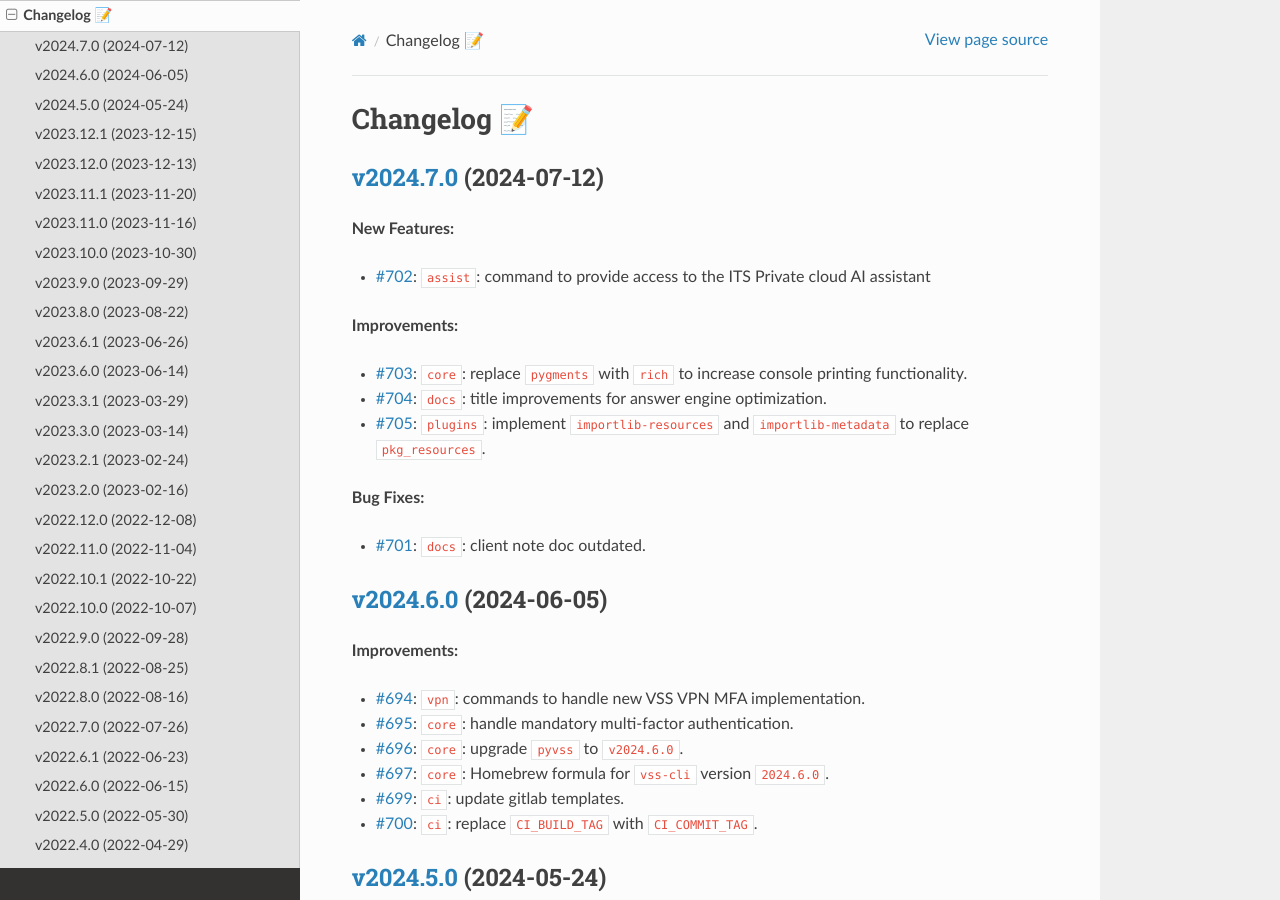
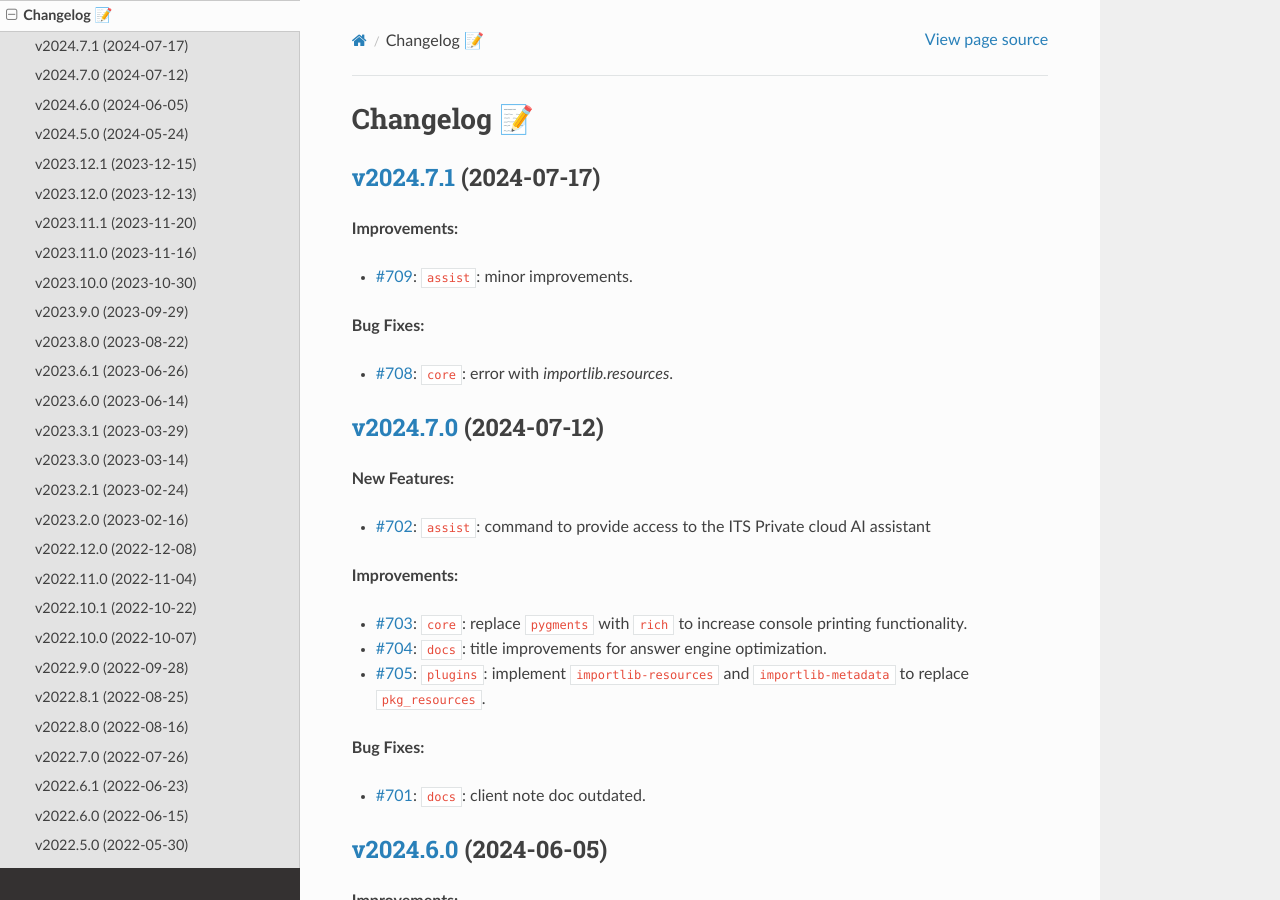
Before and after one commit to EIS-ITS/vss-cli, a Sphinx documentation site: the page built from docs/changelog.rst, in a window 1280 px wide and 900 px high. Built offline with Sphinx 7.4.7 and the Read the Docs theme 2.0.0, drawn with Linux system fonts in a browser that asks for light colours; the version number could not be read and is left out.

Commit message:
Issue #710: 🎉Version release v2024.7.1 - fixes #710

```diff
--- a/docs/changelog.rst
+++ b/docs/changelog.rst
@@ -1,5 +1,19 @@
 Changelog 📝
 ============
+
+
+`v2024.7.1 <https://gitlab-ee.eis.utoronto.ca/vss/vss-cli/tags/v2024.7.1>`_ (2024-07-17)
+------------------------------------------------------------------------------------------
+
+**Improvements:**
+
+- `#709 <https://gitlab-ee.eis.utoronto.ca/vss/vss-cli/issues/709>`_: ``assist``: minor improvements.
+
+**Bug Fixes:**
+
+- `#708 <https://gitlab-ee.eis.utoronto.ca/vss/vss-cli/issues/708>`_: ``core``: error with `importlib.resources`.
+
+
 
 `v2024.7.0 <https://gitlab-ee.eis.utoronto.ca/vss/vss-cli/tags/v2024.7.0>`_ (2024-07-12)
 ------------------------------------------------------------------------------------------
```
Also changed, not shown: CHANGELOG.md (+11 -0 lines), .bumpversion.cfg, 7 other files.
